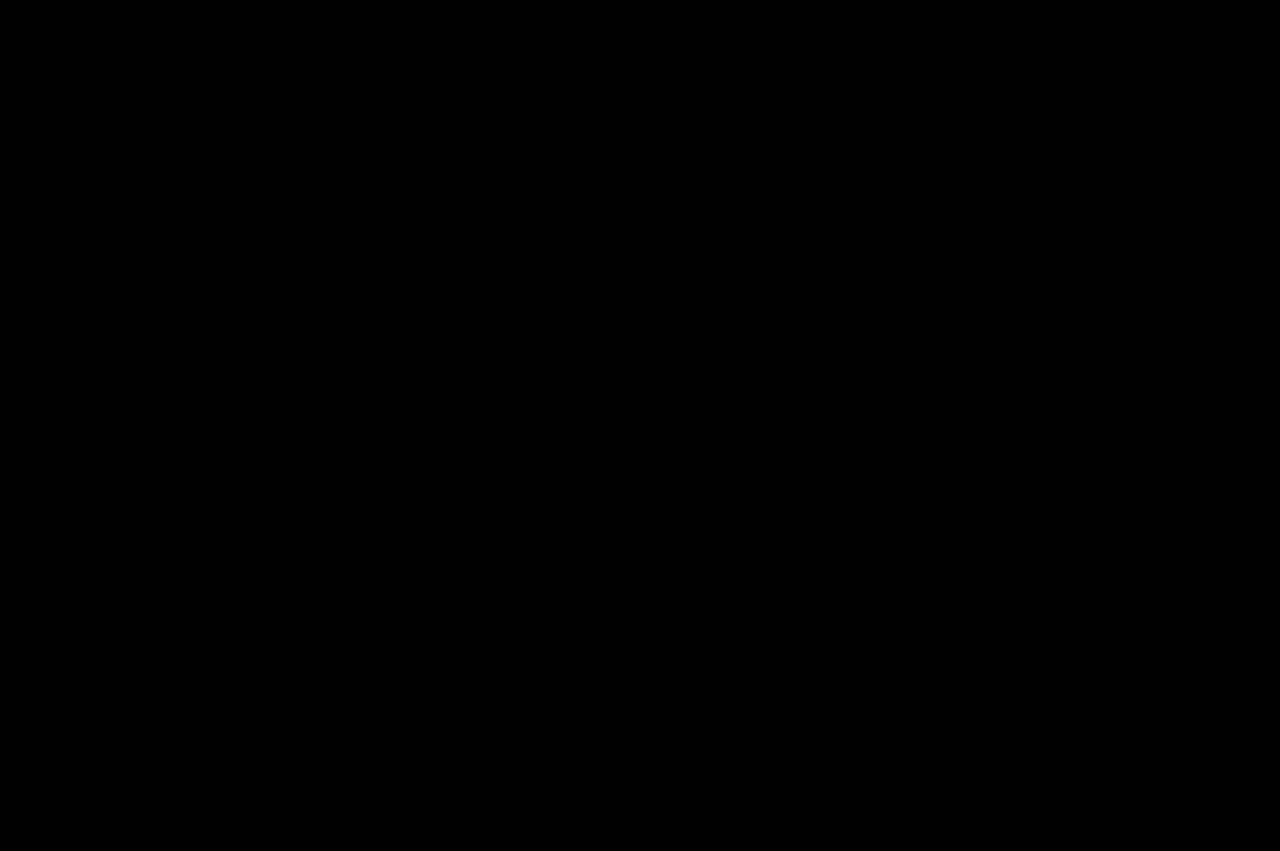
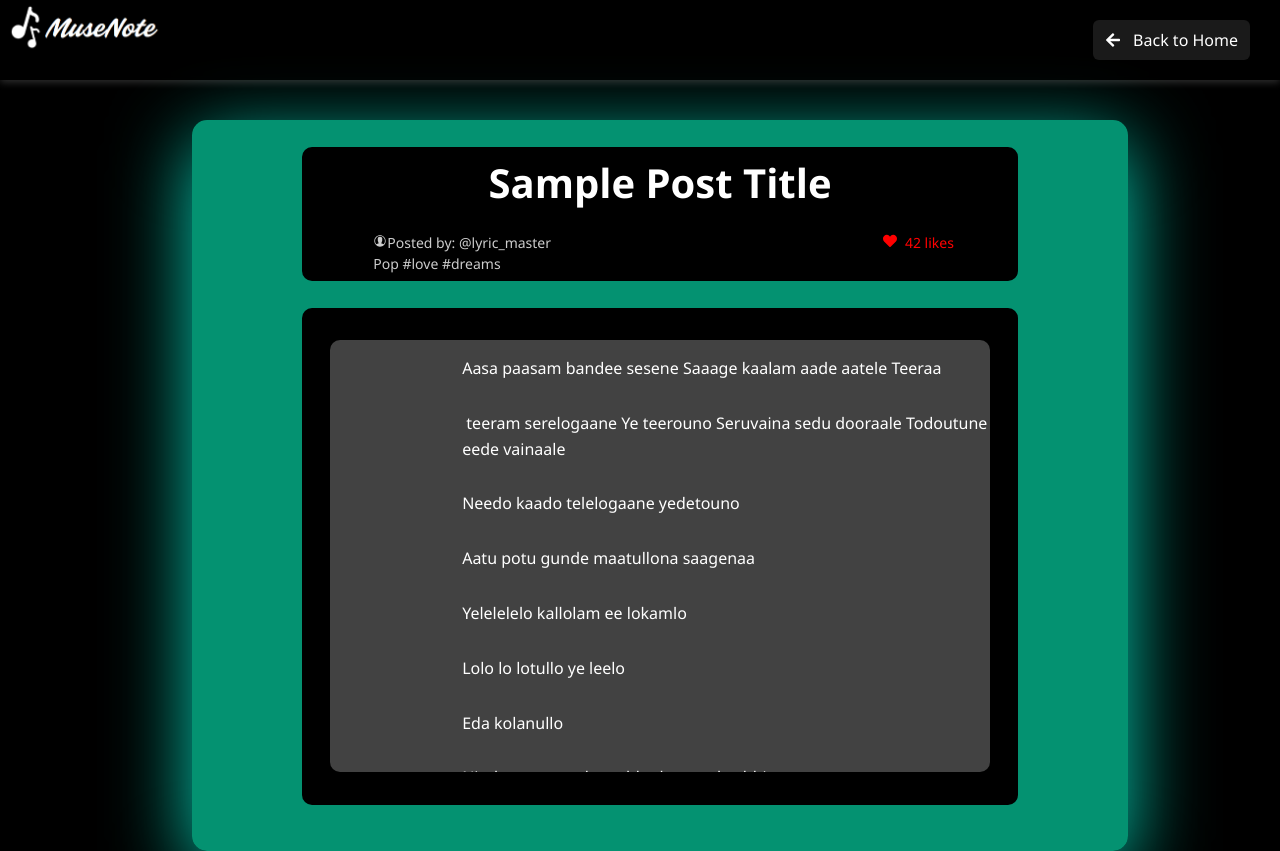
Before and after one commit to vaishke/MuseNote-Frontend, a React (Vite) app in the folder musenote/: page /postview in a window 1280 px wide. Before the commit this address had no page. Before the commit the page ends 800 px from the top, so only its background shows below. Built offline with nearby package versions, Linux system fonts and the light colour scheme.

Commit message:
updated postview page

```diff
--- a/musenote/src/App.jsx
+++ b/musenote/src/App.jsx
@@ -19,7 +19,7 @@ function App() {
         <Route path="/register" element={<RegisterPage />} />
         <Route path="/home" element={<HomePage />} />
         <Route path="/profile" element={<ProfilePage />} />
-        <Route path="/post" element={<PostView />} />
+        <Route path="/postview" element={<PostView />} />
         <Route path="/create" element={<PostCreate />} />
       </Routes>
     </Router>
--- a/musenote/src/components/DashboardContent.jsx
+++ b/musenote/src/components/DashboardContent.jsx
@@ -19,11 +19,10 @@ const DashboardContent = () => {
           </button>
         </Link>
       </div>
-
       <div className="posts-section">
         <PostPreview
           title="Title 1"
-          content="Lyricssssssssssssssssssssssss..."
+          content="Aasa paasam bandee sesene..."
           likes={12}
         />
         <PostPreview
--- a/musenote/src/components/HomePage.css
+++ b/musenote/src/components/HomePage.css
@@ -4,6 +4,7 @@
     color: white;
     display: flex;
     flex-direction: column;
+    background-image: url(../assets/bg3.jpg);
 }
 
 .top-bar-home {
--- a/musenote/src/components/PostPreview.jsx
+++ b/musenote/src/components/PostPreview.jsx
@@ -7,7 +7,7 @@ const PostPreview = ({ postid, title, content, likes }) => {
   const navigate = useNavigate();
 
   const handleClick = () => {
-    navigate(`/post/${postid}`);
+    navigate(`/postview`);
   };
 
   return (
--- a/musenote/src/components/PostView.css
+++ b/musenote/src/components/PostView.css
@@ -1,15 +1,27 @@
 .post-view {
-  color: white;
+  color: rgb(255, 255, 255);
   padding: 20px;
-  /* max-width: 800px; */
-  margin: 0 auto;
+  margin-top: 40px;
+  margin-left: 15%;
+  border: none;
+  border-radius: 15px;
+  width: 70%;
+  background-color: #06daa9ab;
+  box-shadow: 0 20px 80px rgb(5, 207, 180);
 }
 
-.top-bar {
-  display: flex;
-  justify-content: space-between;
-  align-items: center;
-  margin-bottom: 30px;
+.top-bar-postview {
+    display: flex;
+    justify-content: space-between;
+    align-items: center;
+    padding: 10px 30px;
+    height: 60px;
+    background-color: rgba(0, 0, 0, 0.6);
+    box-shadow: 0 2px 8px rgba(255, 255, 255, 0.2);
+    position: sticky;
+    top: 0;
+    z-index: 1000;
+    backdrop-filter: blur(4px);
 }
 
 .logo-container {
@@ -39,12 +51,20 @@
   margin-right: 4px;
 }
 
+.first-black {
+  background-color: black;
+  margin-bottom: 3%;
+  margin-top: 3%;
+  border-radius: 10px;
+  margin-left: 10%;
+  margin-right: 10%;
+}
+
 .post-title {
-  font-size: 35px;
-  margin-bottom: 10px;
+  font-size: 40px;
   text-align: center;
-  margin-top: -50px;
-
+  margin-top: -20px;
+  padding-top: 2%;
 }
 
   .post-meta {
@@ -52,29 +72,53 @@
   justify-content: space-between;
   font-size: 14px;
   color: #ccc;
-  margin-bottom: 8px;
-  margin-left: 35px;
+  margin-left: 10%;
 }
 
 .heart-icon {
-  color: #f06292;
+  color: #ff0000;
   margin-right: 4px;
+}
+
+.likes{
+  margin-right: 10%;
+  color: #ff0000;
 }
 
 .post-tags {
   font-size: 14px;
-  color: #888;
-  margin-bottom: 20px;
-  margin-left: 35px;
+  color: #ccc;
+  margin-left: 10%;
+  padding-bottom: 1%;
 }
 
-.post-body p {
+.post-body {
+  background-color: black;
+  margin-bottom: 3%;
+  margin-top: 3%;
+  border-radius: 10px;
+  padding-top: 2%;
+  margin-left: 10%;
+  margin-right: 10%;
+  padding-bottom: 2%;
+}
+
+.post-body p{
   margin-bottom: 12px;
-  margin-left: 40px;
+  margin-left: 20%;
   line-height: 1.6;
   white-space: pre-wrap;
+  padding-bottom: 2%;
 }
 
+.lyric {
+  border: none;
+  background-color: #575656c4;
+  border-radius: 10px;
+  height: 27rem;
+  overflow-y: scroll;
+  margin: 2% 4% 2% 4%;
+}
 .divider {
   height: 1px;
   background-color: #555;
--- a/musenote/src/components/PostView.jsx
+++ b/musenote/src/components/PostView.jsx
@@ -3,6 +3,8 @@ import { useParams, Link } from 'react-router-dom';
 import { FaArrowLeft, FaHeart } from 'react-icons/fa';
 import Logo from './Logo';
 import './PostView.css';
+import logo from '../assets/logo.png';
+import { IoIosContact } from "react-icons/io";
 
 const PostView = () => {
   const { postId } = useParams();
@@ -10,7 +12,48 @@ const PostView = () => {
   // Mock data - replace with real fetch later
   const post = {
     title: 'Sample Post Title',
-    content: `This is a sample lyric line one.\nLine two continues here...\nAnother poetic line.This is a sample lyric line one.\nLine two continues here...\nAnother poetic line.This is a sample lyric line one.\nLine two continues here...\nAnother poetic line.This is a sample lyric line one.\nLine two continues here...\nAnother poetic line.This is a sample lyric line one.\nLine two continues here...\nAnother poetic line.This is a sample lyric line one.\nLine two continues here...\nAnother poetic line.This is a sample lyric line one.\nLine two continues here...\nAnother poetic line.This is a sample lyric line one.\nLine two continues here...\nAnother poetic line.This is a sample lyric line one.\nLine two continues here...\nAnother poetic line.This is a sample lyric line one.\nLine two continues here...\nAnother poetic line.This is a sample lyric line one.\nLine two continues here...\nAnother poetic line.This is a sample lyric line one.\nLine two continues here...\nAnother poetic line.`,
+    content: `Aasa paasam bandee sesene Saaage kaalam aade aatele Teeraa \n teeram serelogaane Ye teerouno Seruvaina sedu dooraale Todoutune eede vainaale
+Needo kaado telelogaane yedetouno
+Aatu potu gunde maatullona saagenaa
+Yelelelelo kallolam ee lokamlo
+Lolo lo lotullo ye leelo
+Eda kolanullo
+Nindu punnamela mabbu kammukochhi
+Simma seekatalli potunte
+Nee gamyam gandaragolam
+Dikku tochakunda talladilli potu
+Pallatilli poyi neevunte
+Teerenaa nee aaraatam
+Ye hetuvu nuditi raatalni
+Maarchindo nisitangaa telisedelaa
+Repetouno telaalante
+Nee uniki undaaligaa
+Oo aatu potu gunde maatullona
+Saagenaaa
+Aasa paasam bandee sesele
+Saage kaalam aade taatele
+Teeraa teeram serelogaane ye teerouno
+Ye jaadalo yemunnado
+Kreeneedalaa vidhi vechnnado
+Ye malupulo yem daagunnado
+Neevugaa telchuko nee saililo
+Siggu mullu gappi ranguleenutunna
+Lokamante pedda naatakame
+Teliyakane saage kadhanam
+Neevu pettukunna nammakaalu anni
+Pakka daari patti potunte
+Kanchiki nee kathale dooram
+Nee setullo undi setallo supinchi
+Eduregi saagaaliga
+Repetouno telaalante nuveduru sudaaligaa
+Oo aatu potu gunde maatullona
+Untunnaa
+Reraa naane naane naanenaa
+Reraa naane naane naanenaa
+Taara taara taareraarere taaraaraa
+Reraa naane naane naanenaa
+Reraa naane naane naanenaa
+Taara taara taareraarere taaraaraa`,
     username: 'lyric_master',
     likes: 42,
     genre: 'Pop',
@@ -21,12 +64,12 @@ const PostView = () => {
   return (
     <div>
       {/* Header Section */}
-      <div className="top-bar">
+      <div className="top-bar-postview">
         <div className="logo-container">
-          <Logo />
+          <img src={logo} alt="Logo" className="logo-img-home" />
         </div>
         <div className="back-home">
-          <Link to="/" className="home-link">
+          <Link to="/home" className="home-link">
             <FaArrowLeft className="home-icon" />
             <span>Back to Home</span>
           </Link>
@@ -35,27 +78,27 @@ const PostView = () => {
 
       {/* Post Content Section */}
       <div className="post-view">
+        <div className = "first-black">
           <h1 className="post-title">{post.title}</h1>
-        <div className="divider"></div> {/* Line below title */}
 
           <div className="post-meta">
-          <span className="username">Posted by: @{post.username}</span>
+            <span className="username"><IoIosContact />Posted by: @{post.username}</span>
             <span className="likes">
               <FaHeart className="heart-icon" /> {post.likes} likes
             </span>
           </div>
+
           <div className="post-tags">
             <span>{post.genre}</span> <span>{post.tag1}</span> <span>{post.tag2}</span>
           </div>
-        <div className="divider"></div> {/* Line below post-meta */}
+        </div>
 
-        {/* <div className="post-tags">
-          <span>{post.genre}</span> <span>{post.tag1}</span> <span>{post.tag2}</span>
-        </div> */}
         <div className="post-body">
+          <div className = "lyric">
             {post.content.split('\n').map((line, index) => (
               <p key={index}>{line}</p>
             ))}
+          </div>
   </div>
 </div>
 
```
Also changed, not shown: musenote/src/assets/bg3.jpg (added). Lines whose indentation alone changed are shown as unchanged.
